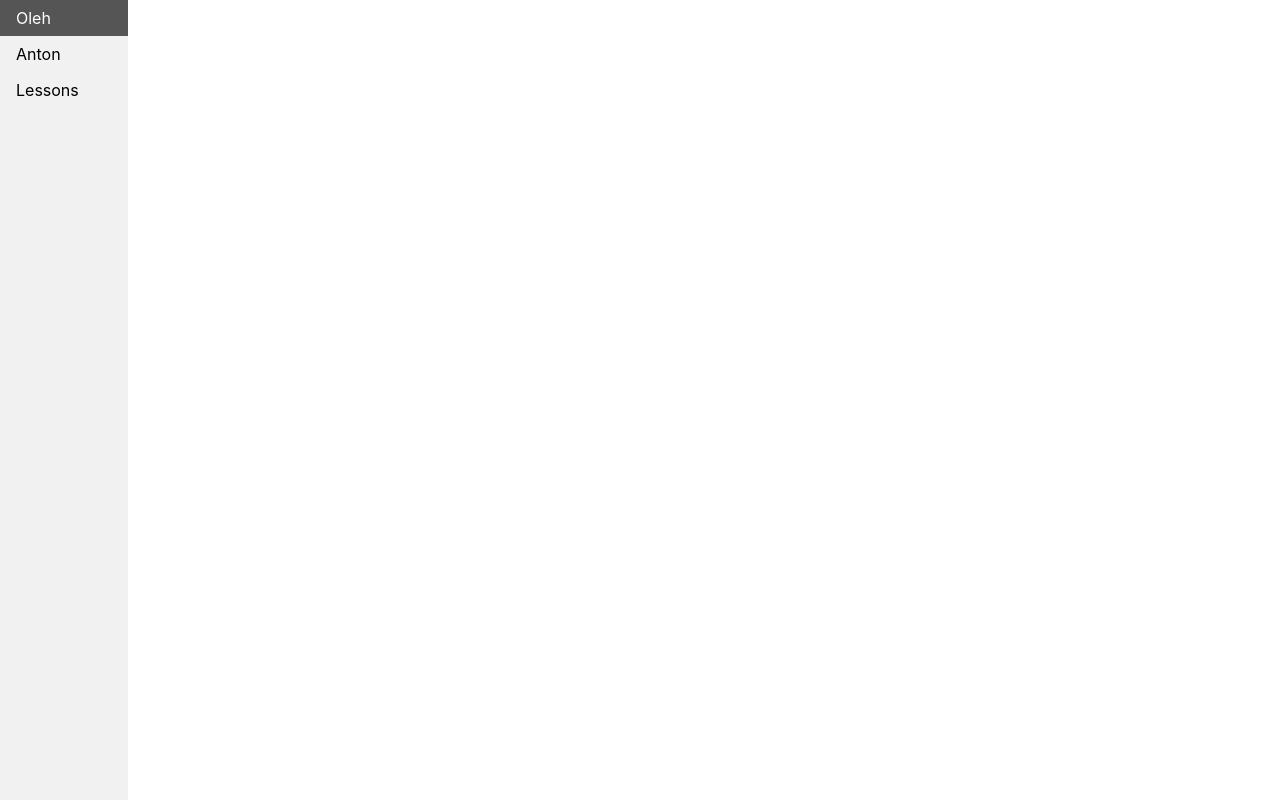
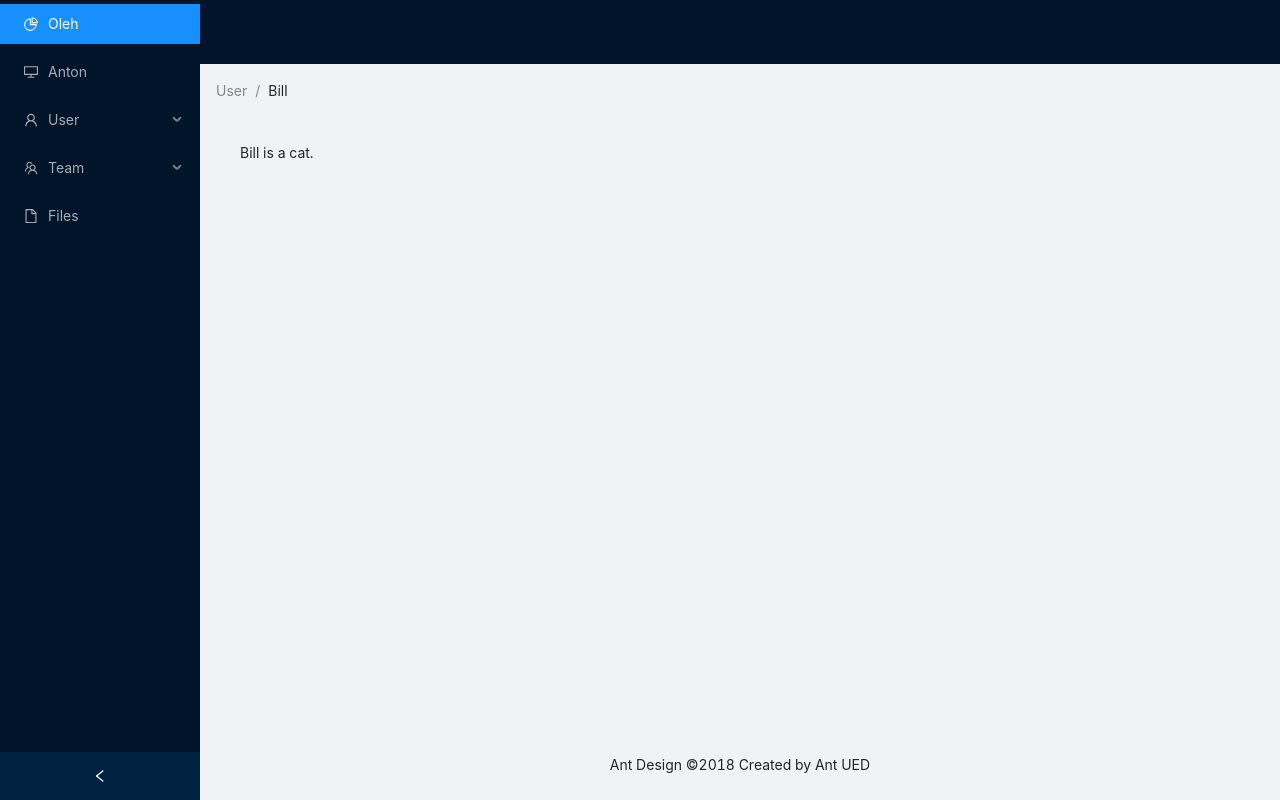
Before and after one commit to oleggerus/react-app, a React app: page / in a window 1280 px wide. Built offline with nearby package versions, Linux system fonts and the light colour scheme.

Commit message:
used functional component

```diff
--- a/package.json
+++ b/package.json
@@ -13,6 +13,7 @@
     "@testing-library/user-event": "^12.1.10",
     "@typescript-eslint/eslint-plugin": "^4.5.0",
     "@typescript-eslint/parser": "^4.5.0",
+    "antd": "^4.9.4",
     "babel-eslint": "^10.1.0",
     "babel-jest": "^26.6.0",
     "babel-loader": "8.1.0",
--- a/src/App.css
+++ b/src/App.css
@@ -1,5 +1,13 @@
 :root {
   --main-there-color: red;
+}
+
+.site-layout .site-layout-background {
+  background: #fff;
+}
+
+[data-theme="dark"] .site-layout .site-layout-background {
+  background: #141414;
 }
 
 .App main {
@@ -10,8 +18,8 @@
 
 .main {
   margin-left: 10%;
-  padding:1px 16px;
-  height:1000px
+  padding: 1px 16px;
+  height: 1000px;
 }
 
 ul {
@@ -33,7 +41,7 @@
 }
 
 li a.active {
-  background-color: #4CAF50;
+  background-color: #4caf50;
   color: white;
 }
 
--- a/src/App.js
+++ b/src/App.js
@@ -1,37 +1,71 @@
-import React from "react";
-import { BrowserRouter as Router, Switch, Link } from "react-router-dom";
+import React, { useState } from "react";
+import "antd/dist/antd.css";
+import "./index.css";
+import { Layout, Menu, Breadcrumb } from "antd";
+import {
+  DesktopOutlined,
+  PieChartOutlined,
+  FileOutlined,
+  TeamOutlined,
+  UserOutlined,
+} from "@ant-design/icons";
 
-import routes from "./routes";
-import RouteWithSubRoutes from "./routeWithSubRoutes";
-import "./App.css";
+const { Header, Content, Footer, Sider } = Layout;
+const { SubMenu } = Menu;
 
-function App() {
+const BaseLayout = () => {
+  const [collapsed, setCollapsed] = useState(false);
+
+  const onCollapse = (collapsed) => {
+    console.log(collapsed);
+    setCollapsed(collapsed);
+  };
+
   return (
-    <div style={{ display: "flex" }}>
-      <Router>
-        <div>
-          <ul>
-            <li>
-              <Link to="/oleh">Oleh</Link>
-            </li>
-            <li>
-              <Link to="/anton">Anton</Link>
-            </li>
-            <li>
-              <Link to="/lessons">Lessons</Link>
-            </li>
-          </ul>
-        </div>
-        <div style={{ width: "100%" }}>
-          <Switch>
-            {routes.map((route, i) => (
-              <RouteWithSubRoutes key={i} {...route} />
-            ))}
-          </Switch>
-        </div>
-      </Router>
-    </div>
+    <Layout style={{ minHeight: "100vh" }}>
+      <Sider collapsible collapsed={collapsed} onCollapse={onCollapse}>
+        <div className="logo" />
+        <Menu theme="dark" defaultSelectedKeys={["1"]} mode="inline">
+          <Menu.Item key="1" icon={<PieChartOutlined />}>
+            Oleh
+          </Menu.Item>
+          <Menu.Item key="2" icon={<DesktopOutlined />}>
+            Anton
+          </Menu.Item>
+          <SubMenu key="sub1" icon={<UserOutlined />} title="User">
+            <Menu.Item key="3">Lesson 1</Menu.Item>
+            <Menu.Item key="4">Lesson 2</Menu.Item>
+            <Menu.Item key="5">Lesson 3</Menu.Item>
+          </SubMenu>
+          <SubMenu key="sub2" icon={<TeamOutlined />} title="Team">
+            <Menu.Item key="6">Team 1</Menu.Item>
+            <Menu.Item key="8">Team 2</Menu.Item>
+          </SubMenu>
+          <Menu.Item key="9" icon={<FileOutlined />}>
+            Files
+          </Menu.Item>
+        </Menu>
+      </Sider>
+      <Layout className="site-layout">
+        <Header className="site-layout-background" style={{ padding: 0 }} />
+        <Content style={{ margin: "0 16px" }}>
+          <Breadcrumb style={{ margin: "16px 0" }}>
+            <Breadcrumb.Item>User</Breadcrumb.Item>
+            <Breadcrumb.Item>Bill</Breadcrumb.Item>
+          </Breadcrumb>
+          <div
+            className="site-layout-background"
+            style={{ padding: 24, minHeight: 360 }}
+          >
+            Bill is a cat.
+          </div>
+        </Content>
+        <Footer style={{ textAlign: "center" }}>
+          Ant Design ©2018 Created by Ant UED
+        </Footer>
+      </Layout>
+    </Layout>
   );
-}
+};
 
-export default App;
+export default BaseLayout;
```
Also changed, not shown: 1 other file (tests, documents, lock files or other folders).
